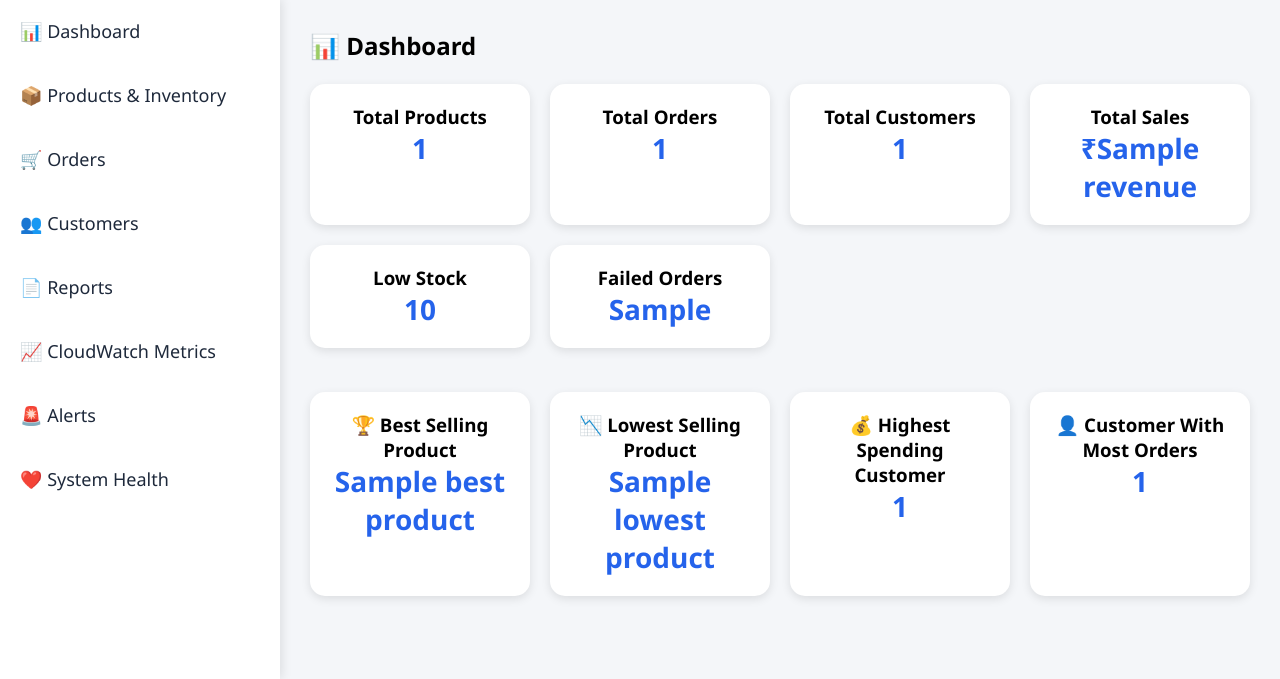
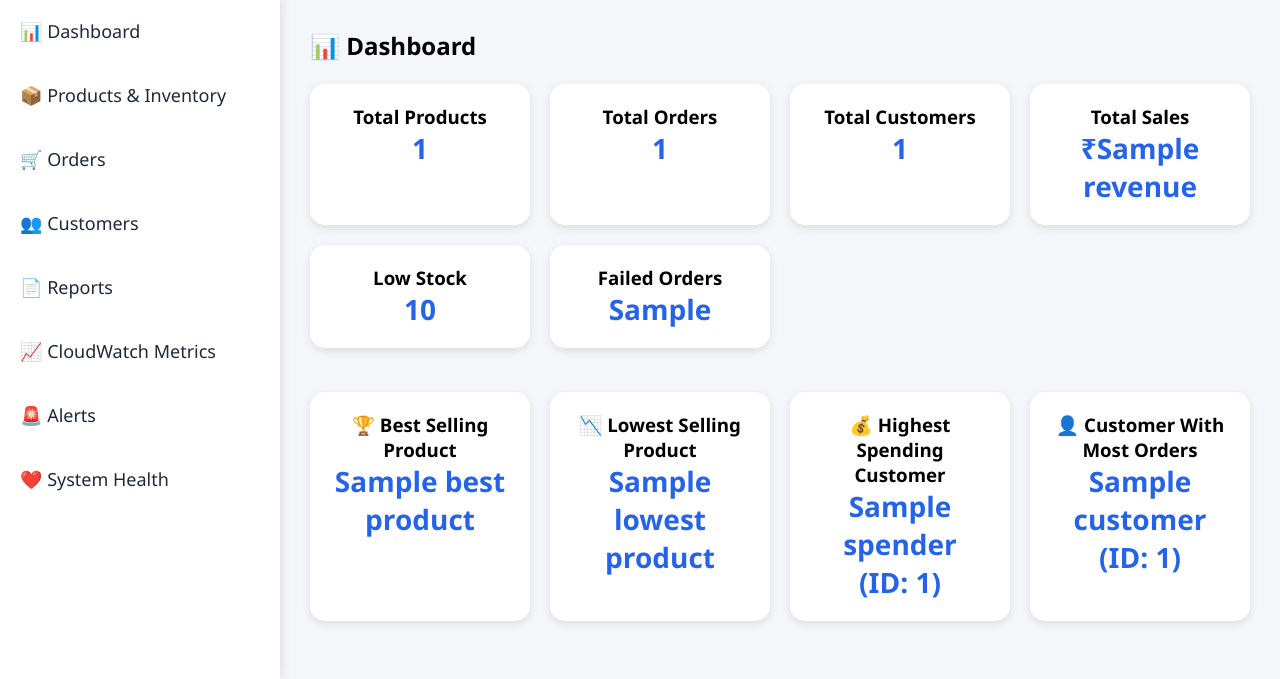
Before and after one commit to KundellaAnjali/cloudmart, a Flask app: template dashboard/templates/dashboard.html in a window 1280 px wide. Shown: the part 129-808 px from the top of the page. Run offline with Flask 3, Linux system fonts and the light colour scheme; the template is opened without the code that fills it: most values are stand-ins (such as "Sample title", 1, 10 or a date in 2020).

Commit message:
added metrics

```diff
--- a/cloudformation/monitor-stack.yaml
+++ b/cloudformation/monitor-stack.yaml
@@ -222,7 +222,7 @@ Resources:
       Roles:
         - CloudMart-EC2Dashboard-Role
 
-  Ec2DashboardV4:
+  Ec2DashboardV5:
     Type: AWS::EC2::Instance
 
     Properties:
@@ -242,7 +242,7 @@ Resources:
 
       Tags:
         - Key: Name
-          Value: Ec2DashboardV4
+          Value: Ec2DashboardV5
 
       UserData:
         Fn::Base64: !Sub |
@@ -328,4 +328,4 @@ Outputs:
   DashboardPublicIP:
     Description: Dashboard EC2 Public IP
 
-    Value: !GetAtt Ec2DashboardV4.PublicIp
+    Value: !GetAtt Ec2DashboardV5.PublicIp
--- a/dashboard/app.py
+++ b/dashboard/app.py
@@ -88,14 +88,14 @@ def get_alarm_state(alarm_name):
     alarms = response["MetricAlarms"]
 
     if not alarms:
-        return "0"
+        return 0
 
     state = alarms[0]["StateValue"]
 
-    if state == "INSUFFICIENT_DATA":
-        return "0"
+    if state == "ALARM":
+        return 1
 
-    return state
+    return 0
 
 
 
@@ -232,14 +232,21 @@ def dashboard():
 
             cursor.execute("""
                 SELECT
-                    customer_id,
-                    SUM(total_amount) total_spent
-                FROM orders
-                WHERE order_status='CONFIRMED'
-                GROUP BY customer_id
+                    c.customer_id,
+                    c.customer_name,
+                    SUM(o.total_amount) total_spent
+                FROM orders o
+                JOIN customers c
+                    ON o.customer_id = c.customer_id
+                WHERE o.order_status = 'CONFIRMED'
+                GROUP BY
+                    c.customer_id,
+                    c.customer_name
                 ORDER BY total_spent DESC
                 LIMIT 1
             """)
+
+
 
             top_spender = cursor.fetchone()
 
@@ -247,15 +254,22 @@ def dashboard():
 
             cursor.execute("""
                 SELECT
-                    customer_id,
+                    c.customer_id,
+                    c.customer_name,
                     COUNT(*) total_orders
-                FROM orders
-                GROUP BY customer_id
+                FROM orders o
+                JOIN customers c
+                    ON o.customer_id = c.customer_id
+                GROUP BY
+                    c.customer_id,
+                    c.customer_name
                 ORDER BY total_orders DESC
                 LIMIT 1
             """)
 
             top_customer = cursor.fetchone()
+
+
 
         # Reports
 
--- a/dashboard/templates/dashboard.html
+++ b/dashboard/templates/dashboard.html
@@ -298,12 +298,20 @@ td{
 
                 <div class="kpi-card">
                     <h3>💰 Highest Spending Customer</h3>
-                    <p>{{ top_spender.customer_id }}</p>
+                    <p>
+                        {{ top_spender.customer_name }}
+                        <br>
+                        (ID: {{ top_spender.customer_id }})
+                    </p>
                 </div>
 
                 <div class="kpi-card">
                     <h3>👤 Customer With Most Orders</h3>
-                    <p>{{ top_customer.customer_id }}</p>
+                    <p>
+                        {{ top_customer.customer_name }}
+                        <br>
+                        (ID: {{ top_customer.customer_id }})
+                    </p>
                 </div>
 
             </div>
@@ -512,6 +520,25 @@ td{
                     <h3>Failed Orders</h3>
                     <p>{{ failed_orders_metric }}</p>
                 </div>
+                <div class="kpi-card">
+                <h3>Authorized Requests</h3>
+                <p>{{ authorized_requests }}</p>
+            </div>
+
+            <div class="kpi-card">
+                <h3>Reports Generated</h3>
+                <p>{{ reports_generated }}</p>
+            </div>
+
+            <div class="kpi-card">
+                <h3>Report Upload Success</h3>
+                <p>{{ report_upload_success }}</p>
+            </div>
+
+            <div class="kpi-card">
+                <h3>Report Generation Failures</h3>
+                <p>{{ report_generation_failures }}</p>
+            </div>
 
             </div>
 
```
